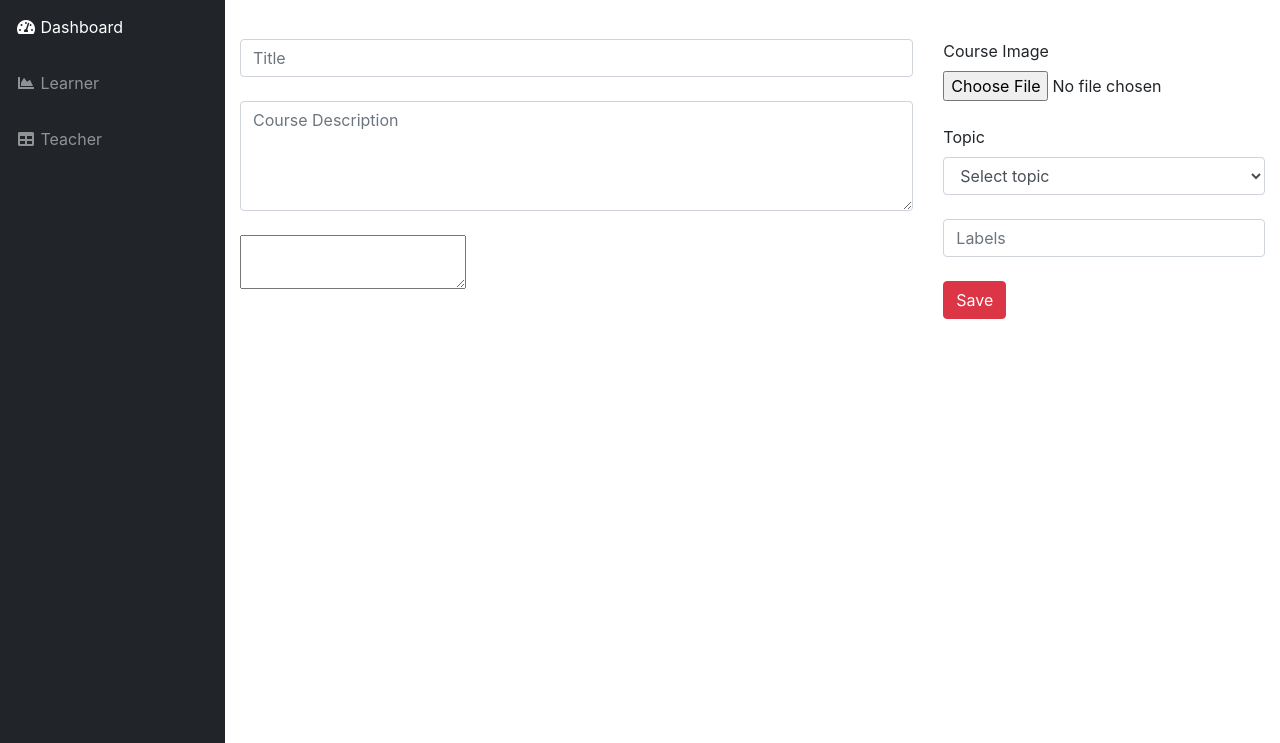
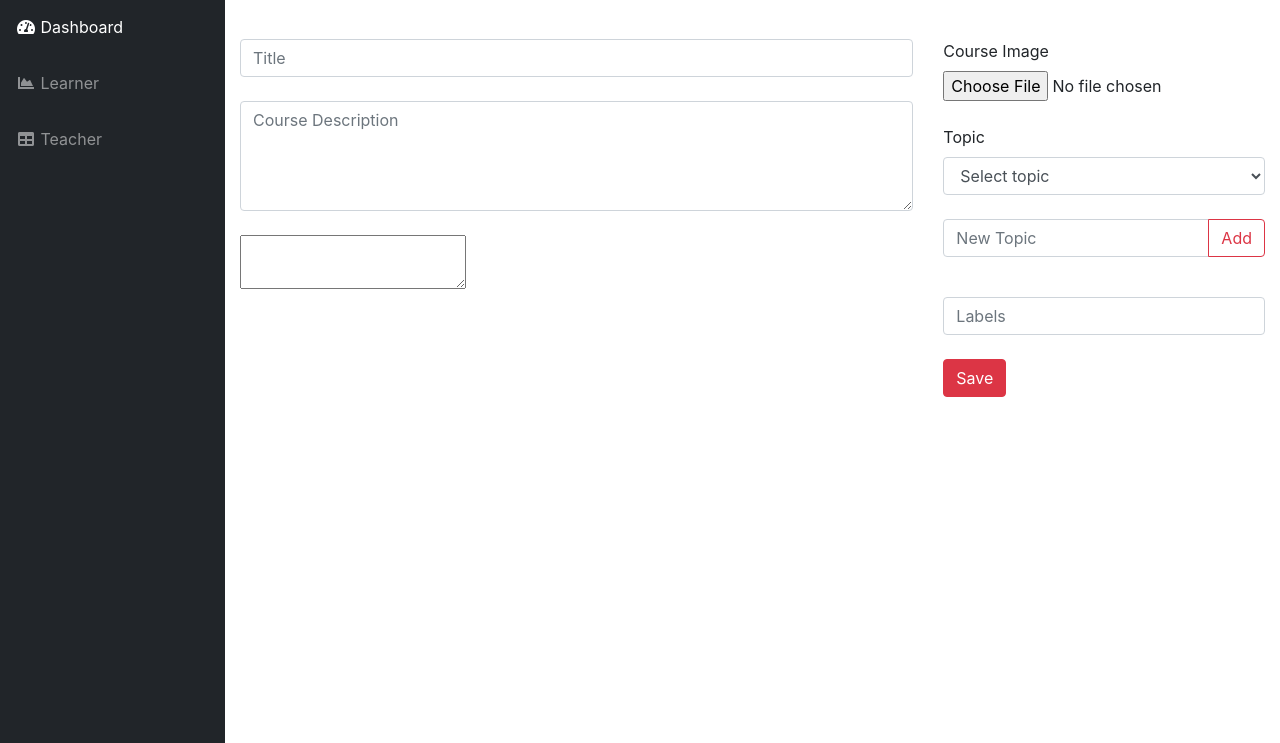
Before and after one commit to asiliskender/ocial, a Django app: page /classroom/newcourse in a window 1280 px wide. Shown: the part 86-829 px from the top of the page. Run offline with Django 3.2, Linux system fonts and the light colour scheme; the visitor is signed in with stand-in values (Sample User, id 1); data that the repository does not hold is empty; some libraries are stand-ins or nearby versions.

Commit message:
course edit page updates

```diff
--- a/ocial_project/topics/templates/topics/course_detail.html
+++ b/ocial_project/topics/templates/topics/course_detail.html
@@ -21,7 +21,7 @@
 	  <div class="card" style="width: 450px; position: fixed;">
 			  <img class="card-img-top" src="{{ coursedetail.image.url }}" alt="Card image cap">
 			  <ul class="list-group list-group-flush">
-			  	<a href="#" class="btn btn-danger">Enroll</a>
+			  	<a href="#" class="btn btn-danger btn-block">Enroll</a>
 			    <li class="list-group-item">
 			    	<a href="#">{{ coursedetail.topic.title }}</a>
 			    </li>
@@ -29,7 +29,7 @@
 			  </ul>
 			  <div class="card-body">
 			    	{% for label in coursedetail.label.all %}
-				    		<a href="#">#{{ label.name }}</a>
+            <a href="#" class="badge badge-pill badge-danger" style="margin-bottom: 5px;">{{ label.name }}</a>
 				    {% endfor %}
 			  </div>
 
--- a/ocial_project/topics/templates/topics/newcourse.html
+++ b/ocial_project/topics/templates/topics/newcourse.html
@@ -58,6 +58,19 @@
 
                     <br />
 
+
+                    <form class="form-inline" class="form-control" action="{% url 'newcourse' %}">
+                            <div class="input-group mb-3">
+                              <input type="text" class="form-control" placeholder="New Topic" name="topictitle" aria-describedby="basic-addon2">
+                              <div class="input-group-append">
+                                <button class="btn btn-outline-danger" type="submit" name="newtopic" >Add</button>
+                              </div>
+                            </div>
+                   </form>
+
+
+                    <br />
+
                     <input type="text" class="form-control" name="labels" placeholder="Labels">
                     <br />
 
--- a/ocial_project/topics/views.py
+++ b/ocial_project/topics/views.py
@@ -61,6 +61,10 @@ def teacher(request):
 def newcourse(request):
 	topics = Topic.objects.all()
 	if request.method == 'POST':
+		if 'newtopic' in request.POST:
+			topic , created = Topic.objects.get_or_create(title=request.POST['topictitle'])
+			topic.save()
+			return redirect('newcourse')
 		if 'save' in request.POST:
 			if request.POST['title'] and request.POST.getlist('topic'):
 				course = Course()
@@ -79,11 +83,18 @@ def editcourse(request,course_id):
 	print(course.id)
 
 	if request.method == 'POST':
-		if 'newtopic' in request.POST:
-			newtopic(request, course)
+		if 'removelabel' in request.POST:
+			label = request.POST['labelremove']
+			course.label.remove(label)
 			return redirect('editcourse', course_id=course.id)
 
-
+		if 'newtopic' in request.POST:
+			topic , created = Topic.objects.get_or_create(title=request.POST['topictitle'])
+			topic.save()
+			savecourse(request,course)
+			course.topic  = topic
+			course.save()
+			return redirect('editcourse', course_id=course.id)
 
 		if 'save' in request.POST:
 			if request.POST['title'] and request.POST.getlist('topic'):
@@ -91,7 +102,8 @@ def editcourse(request,course_id):
 				return redirect('editcourse', course_id=course.id)
 			else:
 				return render(request, 'topics/editcourse.html', {'topics': topics , 'course': course, 'error': 'Title and Topic fields are required'})
-		elif 'publish' in request.POST:
+
+		if 'publish' in request.POST:
 			if request.POST['title'] and request.POST.getlist('topic'):
 				savecourse(request,course)
 				course.published = True
@@ -100,20 +112,8 @@ def editcourse(request,course_id):
 			else:
 				return render(request, 'topics/editcourse.html', {'topics': topics , 'course': course, 'error': 'Title and Topic fields are required'})
 
-
 	else:
 		return render(request, 'topics/editcourse.html',{'topics': topics ,'course': course},)
-
-
-
-def newtopic(request, course):
-	topic , created = Topic.objects.get_or_create(title=request.POST['topictitle'])
-	topic.save()
-	savecourse(request,course)
-	course.topic  = topic
-	course.save()
-
-
 
 def savecourse(request,course):
 
```
Also changed, not shown: ocial_project/topics/templates/topics/editcourse.html (+17 -4 lines).
